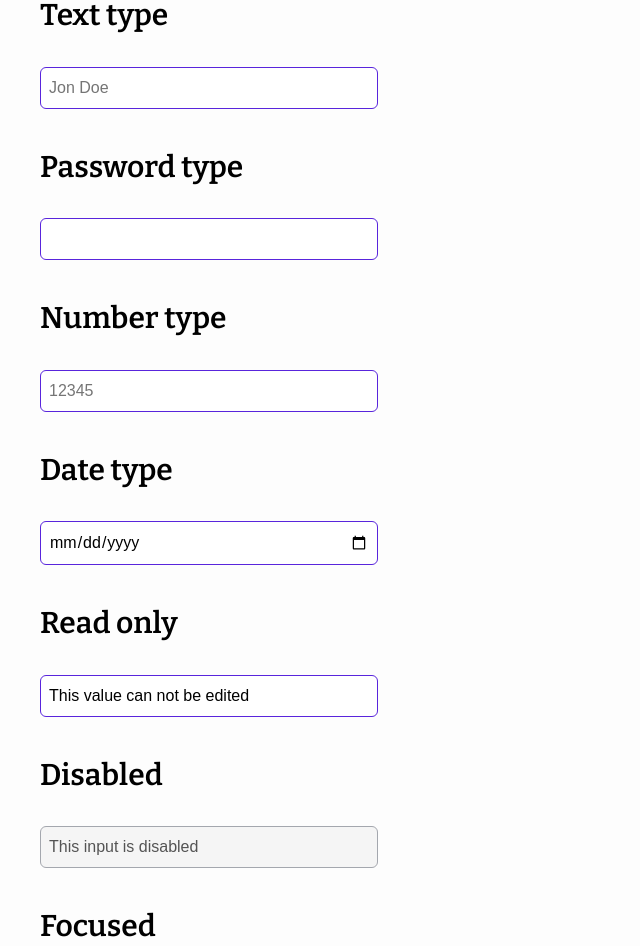
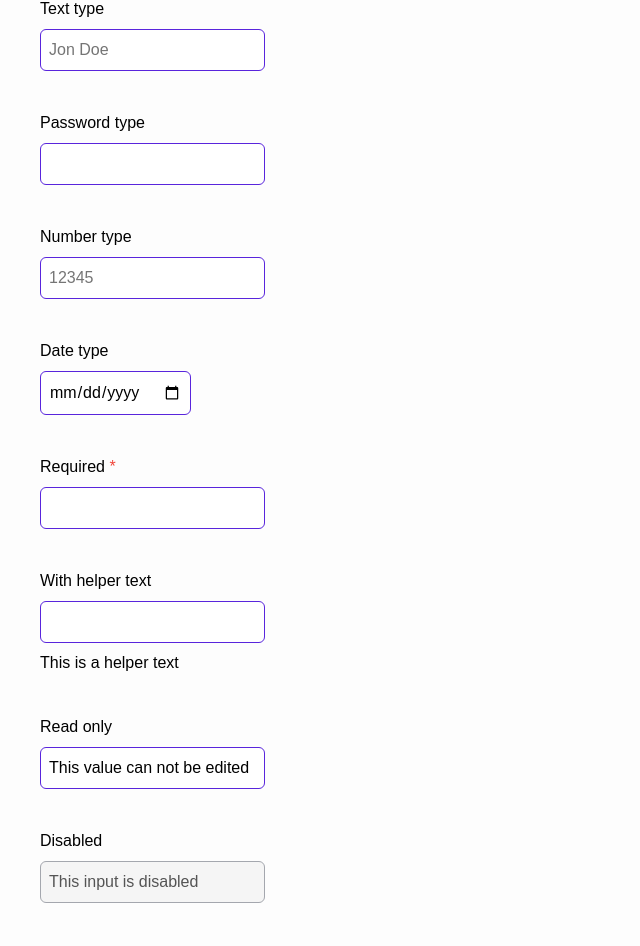
Before and after one commit to marboqmar/starter, a React (Vite) app: page /atoms in a window 1280 px wide. Shown: the part 8268-9214 px from the top of the page, without its empty margins (0-640 px from the left). Built offline with nearby package versions, Linux system fonts and the light colour scheme; a web font is replaced by a local one.

Commit message:
Added HelperText component

```diff
--- /dev/null
+++ b/src/components/atoms/HelperText/HelperText.css
@@ -0,0 +1,8 @@
+.input-helper-text {
+  display: block;
+  margin-top: var(--spacing-0-5);
+}
+
+.input-helper-text--error {
+  color: var(--colour-error);
+}
--- /dev/null
+++ b/src/components/atoms/HelperText/HelperText.jsx
@@ -0,0 +1,35 @@
+import './HelperText.css';
+import { classNames } from '../../../utils/helpers';
+
+/**
+ * HelperText component
+ *
+ * Component props:
+ * @param {string} [className] - Additional CSS classes.
+ * @param {boolean} isErrorText - If the helper text is an error message.
+ * @param {node} children - Helper text content.
+ * @param {object} [rest] - Additional props passed.
+ *
+ * @example
+ * <HelperText>This is a helper text</HelperText>
+ *
+ * @example
+ * // Error text
+ * <HelperText isErrorText>This is an error message</HelperText>
+ */
+
+export const HelperText = ({ className = '', isErrorText, id, children, ...rest }) => {
+  return (
+    <span
+      className={classNames(
+        'input-helper-text',
+        { 'input-helper-text--error': isErrorText },
+        className,
+      )}
+      id={id}
+      {...rest}
+    >
+      {children}
+    </span>
+  );
+};
--- a/src/components/atoms/Input/Input.css
+++ b/src/components/atoms/Input/Input.css
@@ -3,6 +3,11 @@
   padding: var(--spacing-0-5);
   border-radius: var(--radius-sm);
   border: 1px solid var(--colour-primary);
+}
+
+/* Error */
+.input--error {
+  border: 1px solid var(--colour-error);
 }
 
 /* Disabled */
--- a/src/components/atoms/Input/Input.jsx
+++ b/src/components/atoms/Input/Input.jsx
@@ -1,6 +1,9 @@
 import './Input.css';
 import { classNames } from '../../../utils/helpers';
 import { forwardRef } from 'react';
+import { Label } from '../Label/Label';
+import { useId } from 'react';
+import { HelperText } from '../HelperText/HelperText';
 
 /**
  * Input Component
@@ -10,21 +13,89 @@ import { forwardRef } from 'react';
  *
  * Component props:
  * @param {string} [className] - Additional CSS classes.
- * @param {string} type - The input type.
+ * @param {string} [type="text"] - The input type.
+ * @param {string} [label] - The content of the label. Needed to avoid accessibility issues.
+ * @param {string} [id=randomId] - The ID to relate label, input, and helper text. If no ID is
+ * provided, it defaults to a randomly generated ID.
+ * @param {string} [helperText] - Informational text below the input.
+ * @param {string} [errorHelperText] - Error message text; turns input border red.
+ * @param {boolean} [required] - Adds '*' to the label to indicate this field is required..
  * @param {object} [rest] - Additional props passed.
  *
  * @example
  * <Input
- *   disabled
- *   type={"password"}
+ *   label="Password"
+ *   required
+ *   type="password"
  *   name="password"
  *   autoComplete="current-password"
  *   id="password-showcase-input"
  * />
+ *
+ * @example
+ * // Helper text
+ * <Input
+ *   label="With helper text"
+ *   id="helper-text-showcase-input"
+ *   helperText="This is a helper text"
+ * />
+ *
+ * @example
+ * // Disabled input
+ * <Input disabled id="disabled-showcase-input" value="This input is disabled" />
+ *
  */
 
-export const Input = forwardRef(({ className = '', type = 'text', ...rest }, ref) => {
-  return <input className={classNames('input', className)} type={type} ref={ref} {...rest} />;
-});
+export const Input = forwardRef(
+  (
+    { className = '', type = 'text', label, id, helperText, errorHelperText, required, ...rest },
+    ref,
+  ) => {
+    // If the user does not provide an ID, generate a random one.
+    const generatedId = useId();
+    const inputId = id || generatedId;
+
+    // If there is an error, display it rather than the helper text.
+    const isInvalid = !!errorHelperText;
+    const messageToShow = errorHelperText || helperText;
+
+    const errorId = `${inputId}-errorHelperText`;
+
+    const errorProps = !!errorHelperText
+      ? {
+          'aria-invalid': true,
+          'aria-describedby': errorId,
+        }
+      : {};
+
+    return (
+      <div className="input-group">
+        {/* Label */}
+        {label && (
+          <Label htmlFor={inputId} required={required}>
+            {label}
+          </Label>
+        )}
+
+        {/* Input */}
+        <input
+          id={inputId}
+          className={classNames('input', className, { 'input--error': !!errorHelperText })}
+          type={type}
+          ref={ref}
+          {...errorProps}
+          {...rest}
+        />
+
+        {/* Helper text */}
+        {messageToShow && (
+          <HelperText id={isInvalid ? errorId : undefined} isErrorText={isInvalid}>
+            {messageToShow}
+          </HelperText>
+        )}
+      </div>
+    );
+  },
+);
 
 Input.displayName = 'Input';
--- a/src/css/global/variables.css
+++ b/src/css/global/variables.css
@@ -30,6 +30,7 @@
   --spacing-5: 5rem; /* 80px */
 
   /* Spacing - Responsive defaults (mobile) */
+  --spacing-xs: 0.5rem; /* 8px */
   --spacing-sm: 1rem; /* 16px */
   --spacing-md: 1.5rem; /* 24px */
   --spacing-lg: 2rem; /* 32px */
@@ -49,6 +50,7 @@
 /* Spacing - Tablet overrides */
 @media (min-width: 768px) {
   :root {
+    --spacing-xs: 1rem; /* 16px */
     --spacing-sm: 1.5rem; /* 24px */
     --spacing-md: 2rem; /* 32px */
     --spacing-lg: 2.5rem; /* 40px */
@@ -59,6 +61,7 @@
 /* Spacing - Desktop overrides */
 @media (min-width: 1024px) {
   :root {
+    --spacing-xs: 1.5rem; /* 24px */
     --spacing-sm: 2rem; /* 32px */
     --spacing-md: 2.5rem; /* 40px */
     --spacing-lg: 3rem; /* 48px */
--- a/src/showcases/atoms/ButtonShowcase/ButtonShowcase.css
+++ b/src/showcases/atoms/ButtonShowcase/ButtonShowcase.css
@@ -10,7 +10,7 @@
 }
 
 @media (min-width: 768px) {
-  .button-components {
+  .button-atoms {
     display: flex;
     flex-direction: row;
     justify-content: space-between;
--- a/src/showcases/atoms/ButtonShowcase/ButtonShowcase.jsx
+++ b/src/showcases/atoms/ButtonShowcase/ButtonShowcase.jsx
@@ -7,7 +7,7 @@ export const ButtonShowcase = () => {
   return (
     <div className="atom-section">
       <Heading>Buttons</Heading>
-      <div className="button-components stack gap-md">
+      <div className="button-atoms stack gap-md">
         {/* Buttons - Colours / States */}
         <div className="button-examples stack gap-sm">
           <Heading level={3}>Colours / States</Heading>
--- a/src/showcases/atoms/InputShowcase/InputShowcase.jsx
+++ b/src/showcases/atoms/InputShowcase/InputShowcase.jsx
@@ -1,49 +1,68 @@
 import './InputShowcase.css';
 import { Input } from '../../../components/atoms/Input/Input';
 import { Heading } from '../../../components/atoms/Heading/Heading';
+import { Label } from '../../../components/atoms/Label/Label';
 
 export const InputShowcase = () => {
   return (
     <div className="atom-section">
       <Heading>Input</Heading>
-      <div className="stack gap-sm margin-bottom-md">
-        <Heading level={3}>Text type</Heading>
-        <Input id="text-showcase-input" placeholder="Jon Doe" name="name" autoComplete="name" />
-      </div>
-      <div className="stack gap-sm margin-bottom-md">
-        <Heading level={3}>Password type</Heading>
+      <div className="stack gap-md">
         <Input
-          type={'password'}
+          label="Text type"
+          id="text-showcase-input"
+          placeholder="Jon Doe"
+          name="name"
+          autoComplete="name"
+        />
+        <Input
+          label="Password type"
+          type="password"
           id="password-showcase-input"
           name="password"
           autoComplete="current-password"
         />
-      </div>
-      <div className="stack gap-sm margin-bottom-md">
-        <Heading level={3}>Number type</Heading>
-        <Input type={'number'} id="number-showcase-input" placeholder="12345" name="test-number" />
-      </div>
-      <div className="stack gap-sm margin-bottom-md">
-        <Heading level={3}>Date type</Heading>
-        <Input type={'date'} id="date-showcase-input" name="birthday" autoComplete="bday" />
-      </div>
-      <div className="stack gap-sm margin-bottom-md">
-        <Heading level={3}>Read only</Heading>
-        <Input id="read-only-showcase-input" value="This value can not be edited" readOnly />
-      </div>
-      <div className="stack gap-sm margin-bottom-md">
-        <Heading level={3}>Disabled</Heading>
-        <Input disabled id="disabled-showcase-input" value="This input is disabled" />
-      </div>
-      <div className="stack gap-sm margin-bottom-md">
-        <Heading level={3}>Focused</Heading>
         <Input
+          label="Number type"
+          type="number"
+          id="number-showcase-input"
+          placeholder="12345"
+          name="test-number"
+        />
+        <Input
+          label="Date type"
+          type="date"
+          id="date-showcase-input"
+          name="birthday"
+          autoComplete="bday"
+        />
+        <Input label="Required" required id="required-showcase-input" />
+        <Input
+          label="With helper text"
+          id="helper-text-showcase-input"
+          helperText="This is a helper text"
+        />
+        <Input
+          label="Read only"
+          id="read-only-showcase-input"
+          value="This value can not be edited"
+          readOnly
+        />
+        <Input
+          label="Disabled"
+          disabled
+          id="disabled-showcase-input"
+          value="This input is disabled"
+        />
+        <Input
+          label="Focused"
           className="input--focused"
           id="focused-showcase-input"
           placeholder="Jon Doe"
           name="name"
           autoComplete="name"
         />
+        <Input label="Error" id="error-showcase-input" errorHelperText="This is an error message" />
       </div>
     </div>
   );
```
